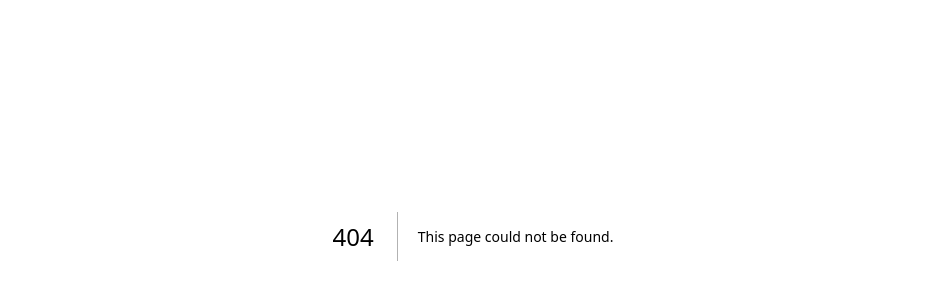
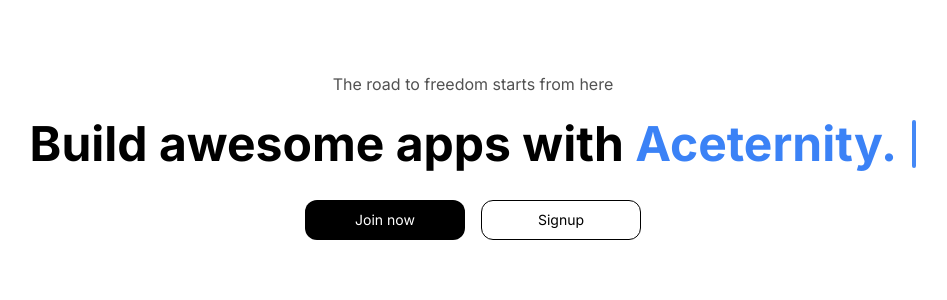
Before and after one commit to clin211/tailwindcss-learn, a Next.js app: page /typewriter-effect in a window 1280 px wide. Before the commit this address had no page. Shown: the part 164-464 px from the top of the page, without its empty margins (167-1114 px from the left). Built offline with nearby package versions, Linux system fonts and the light colour scheme.

Commit message:
feat: 打字机效果

```diff
--- /dev/null
+++ b/src/app/typewriter-effect/page.tsx
@@ -0,0 +1,40 @@
+'use client';
+
+import TypewriterEffectSmooth from '@/components/TypewriterEffect';
+
+export default function Page() {
+    const words = [
+        {
+            text: 'Build',
+        },
+        {
+            text: 'awesome',
+        },
+        {
+            text: 'apps',
+        },
+        {
+            text: 'with',
+        },
+        {
+            text: 'Aceternity.',
+            className: 'text-blue-500 dark:text-blue-500',
+        },
+    ];
+    return (
+        <div className="flex flex-col items-center justify-center h-[40rem]  ">
+            <p className="text-neutral-600 dark:text-neutral-200 text-xs sm:text-base  ">
+                The road to freedom starts from here
+            </p>
+            <TypewriterEffectSmooth words={words} />
+            <div className="flex flex-col md:flex-row space-y-4 md:space-y-0 space-x-0 md:space-x-4">
+                <button className="w-40 h-10 rounded-xl bg-black border dark:border-white border-transparent text-white text-sm">
+                    Join now
+                </button>
+                <button className="w-40 h-10 rounded-xl bg-white text-black border border-black  text-sm">
+                    Signup
+                </button>
+            </div>
+        </div>
+    );
+}
--- /dev/null
+++ b/src/components/TypewriterEffect.tsx
@@ -0,0 +1,185 @@
+'use client';
+
+import { cn } from '@/utils/cn';
+import { motion, stagger, useAnimate, useInView } from 'framer-motion';
+import { useEffect } from 'react';
+
+export const TypewriterEffect = ({
+    words,
+    className,
+    cursorClassName,
+}: {
+    words: {
+        text: string;
+        className?: string;
+    }[];
+    className?: string;
+    cursorClassName?: string;
+}) => {
+    // split text inside of words into array of characters
+    const wordsArray = words.map(word => {
+        return {
+            ...word,
+            text: word.text.split(''),
+        };
+    });
+
+    const [scope, animate] = useAnimate();
+    const isInView = useInView(scope);
+    useEffect(() => {
+        if (isInView) {
+            animate(
+                'span',
+                {
+                    display: 'inline-block',
+                    opacity: 1,
+                    width: 'fit-content',
+                },
+                {
+                    duration: 0.3,
+                    delay: stagger(0.1),
+                    ease: 'easeInOut',
+                }
+            );
+        }
+    }, [isInView]);
+
+    const renderWords = () => {
+        return (
+            <motion.div ref={scope} className="inline">
+                {wordsArray.map((word, idx) => {
+                    return (
+                        <div key={`word-${idx}`} className="inline-block">
+                            {word.text.map((char, index) => (
+                                <motion.span
+                                    initial={{}}
+                                    key={`char-${index}`}
+                                    className={cn(
+                                        `dark:text-white text-black opacity-0 hidden`,
+                                        word.className
+                                    )}>
+                                    {char}
+                                </motion.span>
+                            ))}
+                            &nbsp;
+                        </div>
+                    );
+                })}
+            </motion.div>
+        );
+    };
+    return (
+        <div
+            className={cn(
+                'text-base sm:text-xl md:text-3xl lg:text-5xl font-bold text-center',
+                className
+            )}>
+            {renderWords()}
+            <motion.span
+                initial={{
+                    opacity: 0,
+                }}
+                animate={{
+                    opacity: 1,
+                }}
+                transition={{
+                    duration: 0.8,
+                    repeat: Infinity,
+                    repeatType: 'reverse',
+                }}
+                className={cn(
+                    'inline-block rounded-sm w-[4px] h-4 md:h-6 lg:h-10 bg-blue-500',
+                    cursorClassName
+                )}></motion.span>
+        </div>
+    );
+};
+
+const TypewriterEffectSmooth = ({
+    words,
+    className,
+    cursorClassName,
+}: {
+    words: {
+        text: string;
+        className?: string;
+    }[];
+    className?: string;
+    cursorClassName?: string;
+}) => {
+    // split text inside of words into array of characters
+    const wordsArray = words.map(word => {
+        return {
+            ...word,
+            text: word.text.split(''),
+        };
+    });
+    const renderWords = () => {
+        return (
+            <div>
+                {wordsArray.map((word, idx) => {
+                    return (
+                        <div key={`word-${idx}`} className="inline-block">
+                            {word.text.map((char, index) => (
+                                <span
+                                    key={`char-${index}`}
+                                    className={cn(
+                                        `dark:text-white text-black `,
+                                        word.className
+                                    )}>
+                                    {char}
+                                </span>
+                            ))}
+                            &nbsp;
+                        </div>
+                    );
+                })}
+            </div>
+        );
+    };
+
+    return (
+        <div className={cn('flex space-x-1 my-6', className)}>
+            <motion.div
+                className="overflow-hidden pb-2"
+                initial={{
+                    width: '0%',
+                }}
+                whileInView={{
+                    width: 'fit-content',
+                }}
+                transition={{
+                    duration: 2,
+                    ease: 'linear',
+                    delay: 1,
+                }}>
+                <div
+                    className="text-xs sm:text-base md:text-xl lg:text:3xl xl:text-5xl font-bold"
+                    style={{
+                        whiteSpace: 'nowrap',
+                    }}>
+                    {renderWords()}{' '}
+                </div>{' '}
+            </motion.div>
+            <motion.span
+                initial={{
+                    opacity: 0,
+                }}
+                animate={{
+                    opacity: 1,
+                }}
+                transition={{
+                    duration: 0.8,
+
+                    repeat: Infinity,
+                    repeatType: 'reverse',
+                }}
+                className={cn(
+                    'block rounded-sm w-[4px]  h-4 sm:h-6 xl:h-12 bg-blue-500',
+                    cursorClassName
+                )}></motion.span>
+        </div>
+    );
+};
+
+export default TypewriterEffectSmooth;
```
